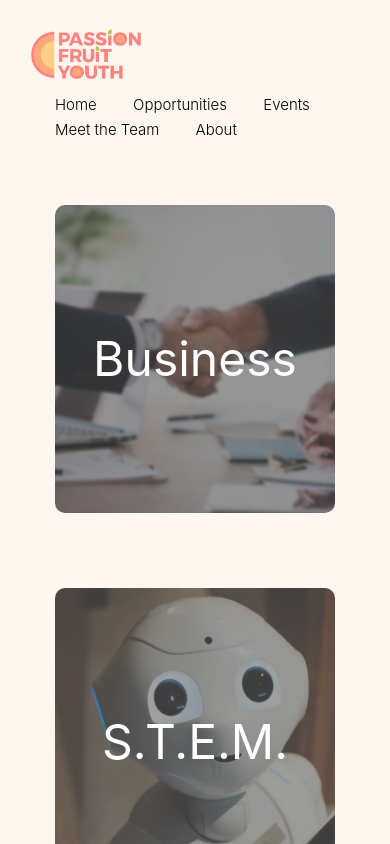
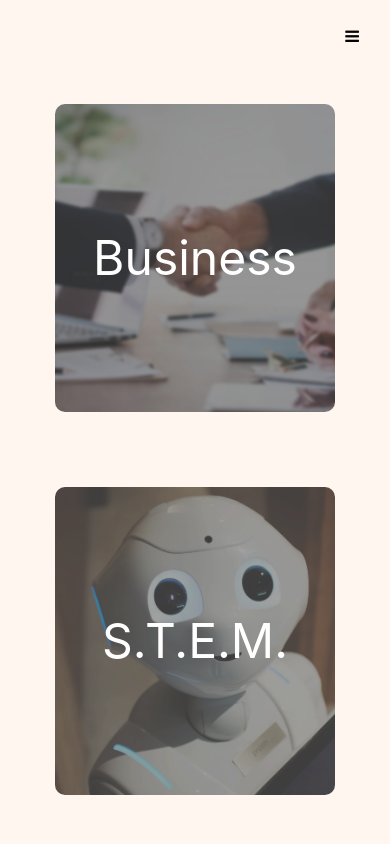
Before and after one commit to jiayishen21/PassionFruitYouth, an Angular app in the folder PassionFruitYouth_V2.0/passion-fruit-youth-v2/: page /opportunities in a window 390 px wide. Shown: the top 844 px of the page. Built offline with nearby package versions, Linux system fonts and the light colour scheme.

Commit message:
responsive navbar

```diff
--- a/PassionFruitYouth_V2.0/passion-fruit-youth-v2/src/components/navbar/navbar.component.css
+++ b/PassionFruitYouth_V2.0/passion-fruit-youth-v2/src/components/navbar/navbar.component.css
@@ -1,5 +1,7 @@
 .navbar {
   z-index: 1000;
+  overflow: hidden;
+  background-color: var(--seashell);
 }
 
 .navbar-nav {
@@ -29,3 +31,46 @@
   cursor: pointer;
   box-shadow: 0px 2px;
 }
+
+.navbar .icon {
+  display: none;
+}
+
+@media screen and (max-width: 768px) {
+  .navbar .navbar-logo {
+    display: none;
+  }
+
+  .navbar .navbar-link {
+    display: none;
+  }
+
+  .navbar a.icon {
+    float: right;
+    display: block;
+  }
+
+  .navbar.responsive {
+    position: relative;
+  }
+
+  .navbar.responsive .icon {
+    position: absolute;
+    right: 14.45vw;
+    top: 2.575vh;
+  }
+
+  .navbar.responsive .navbar-link {
+    float: none;
+    display: block;
+    text-align: left;
+  }
+}
+
+.link-black {
+  color: var(--black);
+}
+
+:hover .link-black {
+  color: var(--black);
+}
--- a/PassionFruitYouth_V2.0/passion-fruit-youth-v2/src/components/navbar/navbar.component.html
+++ b/PassionFruitYouth_V2.0/passion-fruit-youth-v2/src/components/navbar/navbar.component.html
@@ -1,6 +1,8 @@
-<div class="navbar background-seashell py-4">
+<link rel="stylesheet" href="https://cdnjs.cloudflare.com/ajax/libs/font-awesome/4.7.0/css/font-awesome.min.css">
+
+<div class="navbar background-seashell py-4" id="navbar">
   <div class="container">
-    <div class="navbar-brand">
+    <div class="navbar-brand navbar-logo">
       <img src="../../assets/img/navbar-logo.png" alt="PassionFruit Youth" class="logo-strip">
       <!-- <span class="text-orange">Passion</span>Fruit Youth -->
     </div>
@@ -10,6 +12,9 @@
         {{ section.name }}
       </a>
     </span>
+    <a href="javascript:void(0);" class="icon link-black" (click)="changeNav()">
+      <i class="fa fa-bars"></i>
+    </a>
 
   </div>
 </div>
--- a/PassionFruitYouth_V2.0/passion-fruit-youth-v2/src/components/navbar/navbar.component.ts
+++ b/PassionFruitYouth_V2.0/passion-fruit-youth-v2/src/components/navbar/navbar.component.ts
@@ -26,6 +26,16 @@ export class NavbarComponent implements OnInit {
       });
   }
 
+  changeNav() {
+    var x = document.getElementById("navbar");
+    if (x!.className === "navbar background-seashell py-4") {
+      x!.className += " responsive";
+    }
+    else {
+      x!.className = "navbar background-seashell py-4";
+    }
+  }
+
 }
 
 class Section {
--- a/PassionFruitYouth_V2.0/passion-fruit-youth-v2/src/components/opportunities/opportunities.component.html
+++ b/PassionFruitYouth_V2.0/passion-fruit-youth-v2/src/components/opportunities/opportunities.component.html
@@ -24,7 +24,9 @@
   <h3 id="{{ section.id }}-none"></h3>
 
   <div class="row mx-10 my-10">
-    {{ this.displayEmpty(section.opportunities) }}
+    <div class="container text-center h2">
+      {{ this.displayEmpty(section.opportunities) }}
+    </div>
     <div class="col-xl-6 px-5" *ngFor="let opportunity of section.opportunities">
       <div class="card opportunity-card pb-3 my-5">
           <img src="assets/img/Appleworker.jpg" alt="" class="card-img-top img-fluid opportunity-img">
--- a/PassionFruitYouth_V2.0/passion-fruit-youth-v2/src/components/opportunities/opportunities.component.ts
+++ b/PassionFruitYouth_V2.0/passion-fruit-youth-v2/src/components/opportunities/opportunities.component.ts
@@ -16,7 +16,7 @@ export class OpportunitiesComponent implements OnInit {
         'business-transition.png',
         'business',
         [
-          new OpportunityCard('Sales Associate, Home Depot', 'Mondays, 6:00pm to 8:00pm', 'Bayview Secondary School', 'https://www.google.com/maps/place/Bayview+Secondary+School/@43.8801055,-79.4277614,14.5z/data=!3m1!5s0x882b2afac9f1ff7d:0x9bc849bad728cacc!4m5!3m4!1s0x0:0x4e66de5dc59407d3!8m2!3d43.8779669!4d-79.4151828'),
+          //new OpportunityCard('Sales Associate, Home Depot', 'Mondays, 6:00pm to 8:00pm', 'Bayview Secondary School', 'https://www.google.com/maps/place/Bayview+Secondary+School/@43.8801055,-79.4277614,14.5z/data=!3m1!5s0x882b2afac9f1ff7d:0x9bc849bad728cacc!4m5!3m4!1s0x0:0x4e66de5dc59407d3!8m2!3d43.8779669!4d-79.4151828'),
         ]
       ),
       new Section(
--- a/PassionFruitYouth_V2.0/passion-fruit-youth-v2/src/styles.css
+++ b/PassionFruitYouth_V2.0/passion-fruit-youth-v2/src/styles.css
@@ -30,6 +30,10 @@ html {
 .text-light-salmon {
     color: var(--light-salmon);
   }
+
+.text-black {
+    color: var(--black);
+}
 
 .button-light-salmon {
     border: none;
```
